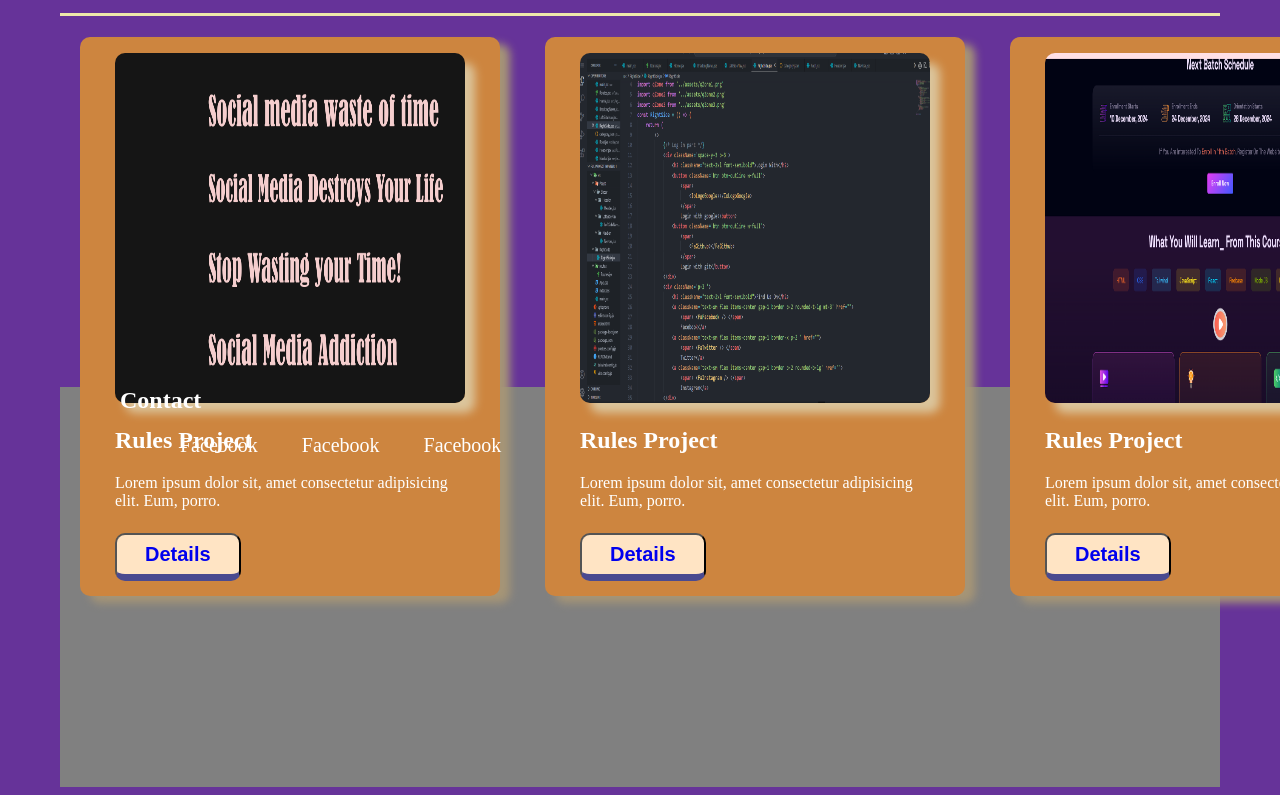
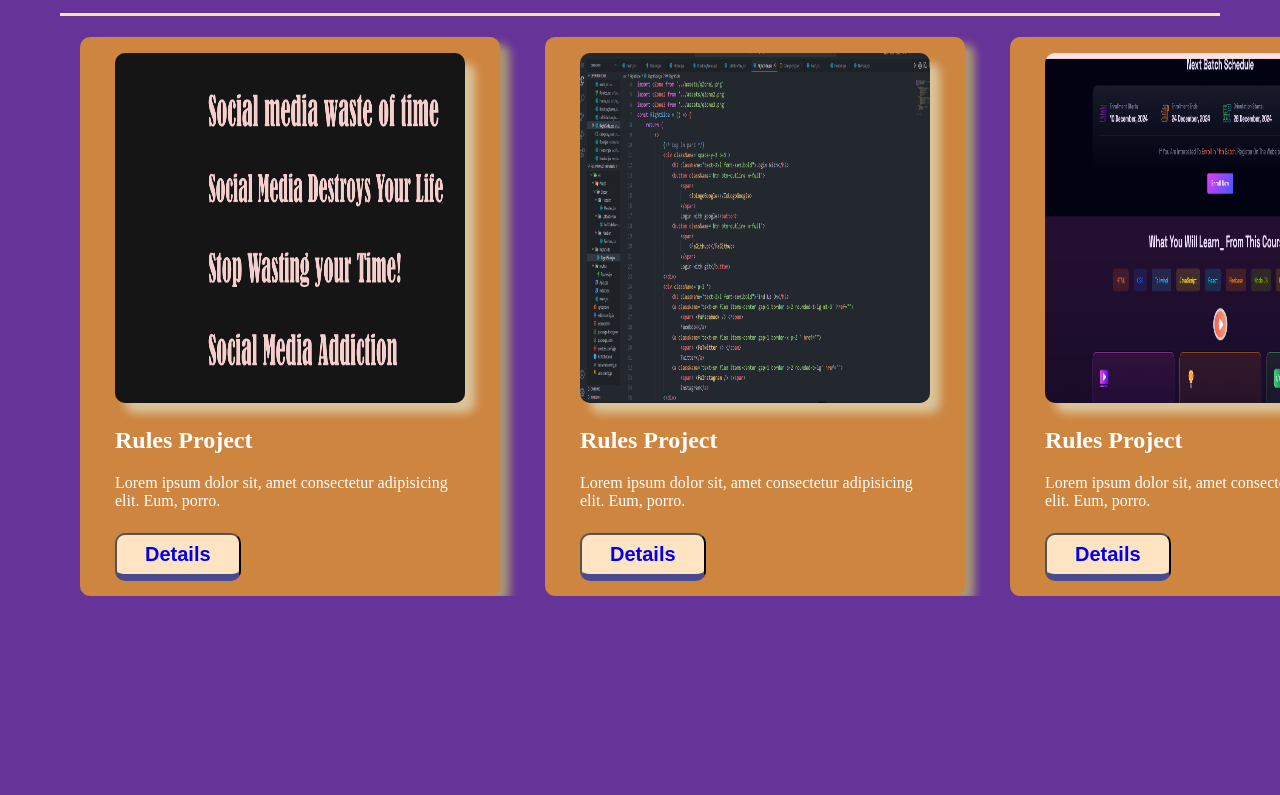
Before and after one commit to Shohanur-rahomman/first-web-site, a plain HTML site: page index.html in a window 1280 px wide. Shown: the part 695-1490 px from the top of the page. After the commit the page ends 1291 px from the top, so only its background shows below. Drawn offline with Linux system fonts and the light colour scheme.

Commit message:
second push

```diff
--- a/index.css
+++ b/index.css
@@ -92,12 +92,9 @@ li a{
     display: grid;
     grid-template-columns:repeat(3, 1fr);
     gap: 5px;
+
+
 }
 .cart-title{
     margin-top: 20px;
 }
-.footer{
-    height: 400px;
-    background: gray;
-    margin-top: 20px;
-}
--- a/first.html
+++ b/index.html
@@ -25,10 +25,14 @@
         <div class="hero-paragraph">
             <h2 class="title">I Am Shohanur Rahomman</h2>
             <h3>MERN stack web developer</h3>
-            <p>Lorem ipsum dolor sit amet consectetur, adipisicing elit. Hic nihil dolorum delectus dolorem reiciendis quo dolor, nam fugit, commodi asperiores dolores quos libero in laudantium sint illum. Repellendus quisquam dolorem cupiditate vero quam enim, aliquam quas delectus odit possimus odio. Lorem, ipsum dolor sit amet consectetur adipisicing elit. Rem optio quae porro numquam doloribus adipisci ex, error earum soluta recusandae voluptatibus suscipit ipsum accusamus autem architecto quidem, placeat illum vel?</p>
+            <p>Lorem ipsum dolor sit amet consectetur, adipisicing elit. Hic nihil dolorum delectus dolorem reiciendis
+                quo dolor, nam fugit, commodi asperiores dolores quos libero in laudantium sint illum. Repellendus
+                quisquam dolorem cupiditate vero quam enim, aliquam quas delectus odit possimus odio. Lorem, ipsum dolor
+                sit amet consectetur adipisicing elit. Rem optio quae porro numquam doloribus adipisci ex, error earum
+                soluta recusandae voluptatibus suscipit ipsum accusamus autem architecto quidem, placeat illum vel?</p>
             <button class="button"> <a href="#">Contact Me</a> </button>
         </div>
-        <div >
+        <div>
             <img class="hero-img" src="./photo/linkden.png" alt="photo">
         </div>
     </div>
@@ -56,18 +60,7 @@
             <button class="button"> <a href="#">Details</a> </button>
         </div>
     </div>
-    <footer class="footer">
-        <div>
-            <div>
-                <h2>Contact</h2>
-                <ul>
-                    <li>Facebook</li>
-                    <li>Facebook</li>
-                    <li>Facebook</li>
-                </ul>
-            </div>
-        </div>
-    </footer>
 </body>
 
+
 </html>
```
